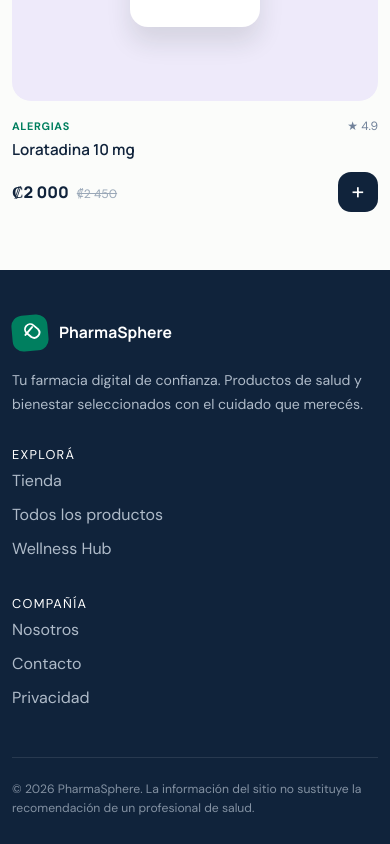
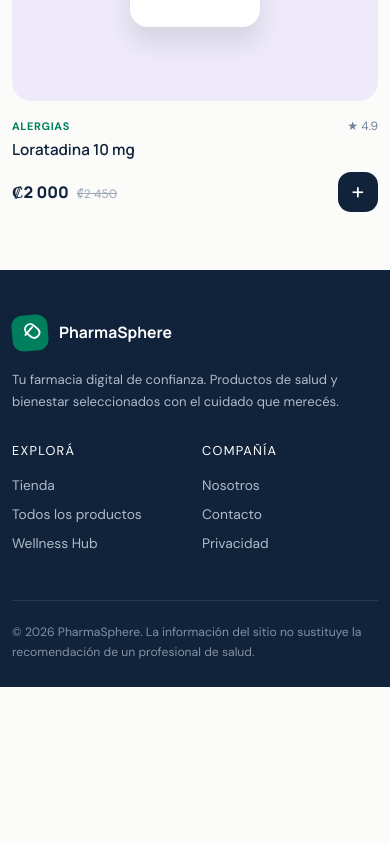
Before and after one commit to Davidcm2803/PharmaSphere, a React (Vite) app in the folder frontend/: page / in a window 390 px wide. Shown: the part 3994-4838 px from the top of the page. After the commit the page ends 4681 px from the top, so only its background shows below. Built offline with nearby package versions, Linux system fonts and the light colour scheme.

Commit message:
feat: enhance footer responsiveness and styling, adjust layout for better mobile experience

```diff
--- a/frontend/src/components/Footer.jsx
+++ b/frontend/src/components/Footer.jsx
@@ -4,15 +4,15 @@ export function Footer({ navigate }) {
   return <footer className="footer">
     <div className="container">
       <div className="footer-grid">
-        <div>
+        <div className="footer-brand-column">
           <button className="brand" onClick={() => navigate("/")}>
             <span className="brand-mark"><Icon name="capsule" size={25} /></span>
             <span><strong>PharmaSphere</strong><small>FARMACIA DIGITAL</small></span>
           </button>
           <p>Tu farmacia digital de confianza. Productos de salud y bienestar seleccionados con el cuidado que merecés.</p>
         </div>
-        <div><h3>Explorá</h3><button className="footer-link" onClick={() => navigate("/tienda")}>Tienda</button><button className="footer-link" onClick={() => navigate("/productos")}>Todos los productos</button><button className="footer-link" onClick={() => navigate("/bienestar")}>Wellness Hub</button></div>
-        <div><h3>Compañía</h3><button className="footer-link" onClick={() => navigate("/nosotros")}>Nosotros</button><button className="footer-link">Contacto</button><button className="footer-link">Privacidad</button></div>
+        <div className="footer-column"><h3>Explorá</h3><button className="footer-link" onClick={() => navigate("/tienda")}>Tienda</button><button className="footer-link" onClick={() => navigate("/productos")}>Todos los productos</button><button className="footer-link" onClick={() => navigate("/bienestar")}>Wellness Hub</button></div>
+        <div className="footer-column"><h3>Compañía</h3><button className="footer-link" onClick={() => navigate("/nosotros")}>Nosotros</button><button className="footer-link">Contacto</button><button className="footer-link">Privacidad</button></div>
       </div>
       <div className="footer-bottom">© 2026 PharmaSphere. La información del sitio no sustituye la recomendación de un profesional de salud.</div>
     </div>
--- a/frontend/src/index.css
+++ b/frontend/src/index.css
@@ -298,7 +298,7 @@ main { flex: 1; }
 .footer .brand { color: white; margin-bottom: 18px; }
 .footer p { color: #afbbc9; max-width: 410px; line-height: 1.7; font-size: .88rem; }
 .footer h3 { font-size: .8rem; text-transform: uppercase; letter-spacing: .1em; }
-.footer-link { display: block; border: 0; background: none; color: #afbbc9; padding: 5px 0; text-align: left; }
+.footer-link { display: block; border: 0; background: none; color: #afbbc9; padding: 6px 0; text-align: left; line-height: 1.4; }
 .footer-link:hover { color: white; }
 .footer-bottom { border-top: 1px solid #ffffff1a; margin-top: 42px; padding-top: 22px; color: #8391a2; font-size: .76rem; }
 
@@ -360,7 +360,10 @@ main { flex: 1; }
   .detail-image { max-height: 470px; }
   .detail-page { padding: 32px 0 65px; }
   .back-button { margin-bottom: 24px; }
-  .footer-grid { grid-template-columns: 1fr; gap: 28px; }
+  .footer-grid { grid-template-columns: repeat(2, minmax(0, 1fr)); gap: 32px 20px; }
+  .footer-brand-column { grid-column: 1/-1; }
+  .footer-column { min-width: 0; }
+  .footer-column h3 { margin-bottom: 10px; }
   .categories-page { padding-top: 44px; }
   .categories-heading { margin-bottom: 28px; }
   .loading-preview-grid { grid-template-columns: repeat(2, 1fr); }
@@ -458,6 +461,9 @@ main { flex: 1; }
   .about-principles { padding: 65px 0; }
   .about-next { padding: 65px 0; }
   .footer { padding-top: 45px; }
+  .footer-grid { gap: 28px 14px; }
+  .footer p { margin-bottom: 0; font-size: .82rem; }
+  .footer-link { padding: 5px 0; font-size: .86rem; overflow-wrap: anywhere; }
   .footer-bottom { line-height: 1.6; }
 }
 
```
Also changed, not shown: 1 other file (tests, documents, lock files or other folders).
